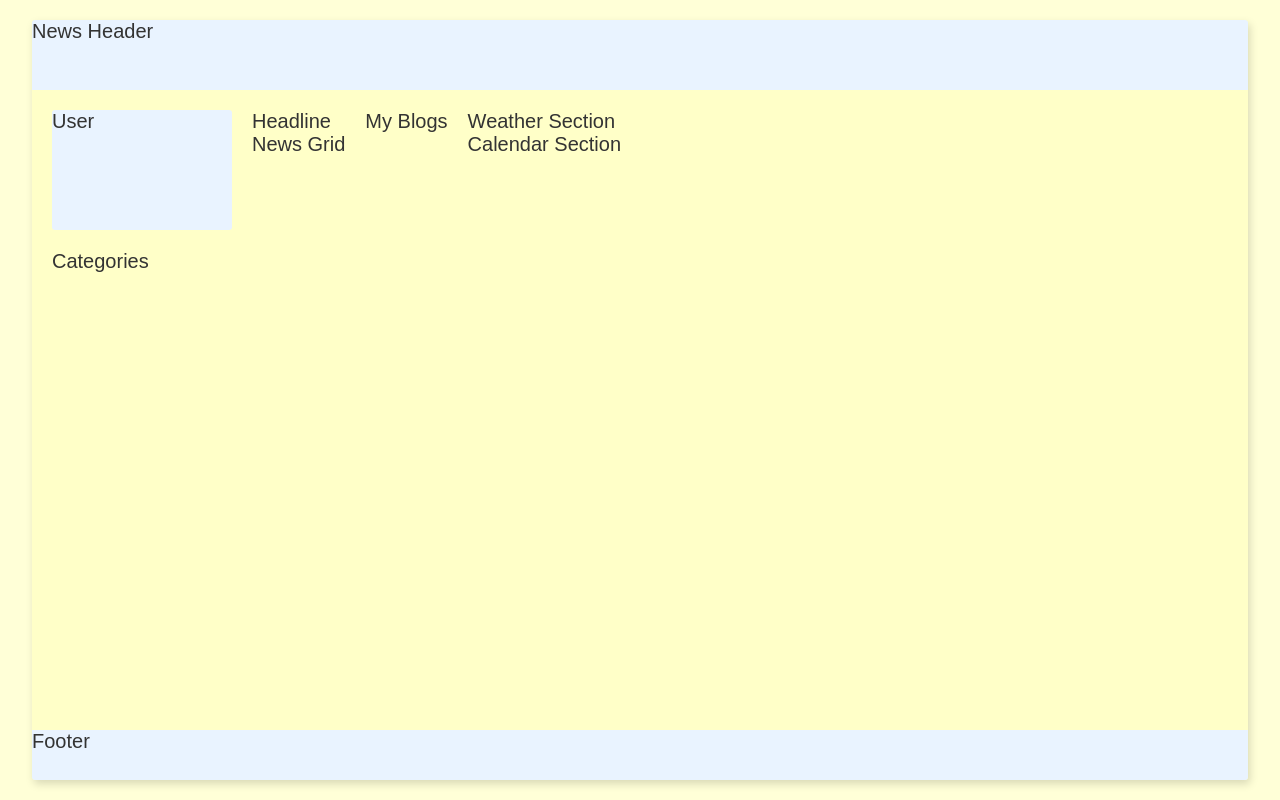
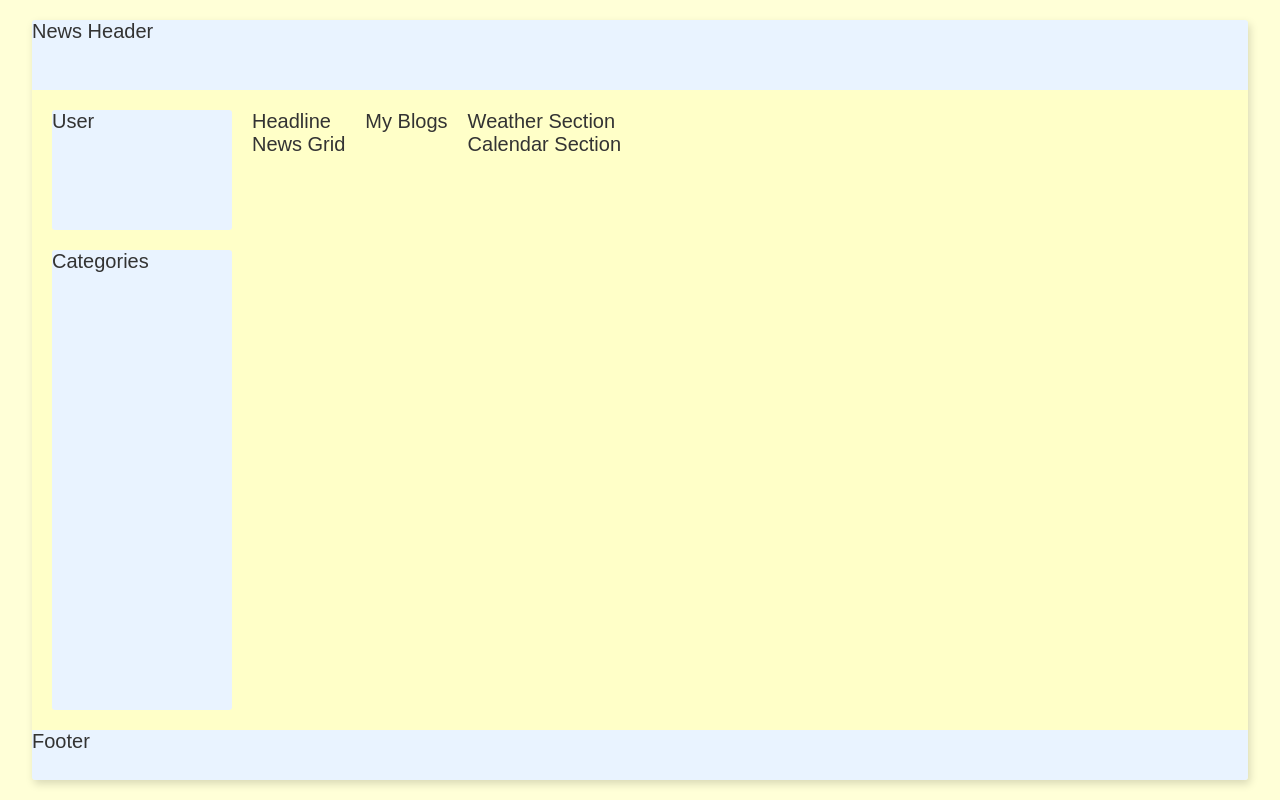
Before and after one commit to Nimira43/Atlas-News, a React (Vite) app: page / in a window 1280 px wide. Built offline with nearby package versions, Linux system fonts and the light colour scheme; a web font is replaced by a local one.

Commit message:
Styled categories

```diff
--- a/src/index.css
+++ b/src/index.css
@@ -94,6 +94,13 @@ html {
   border-radius: 0.3rem;
 }
 
+.categories {
+  width: 100%;
+  height: calc(80% - 2rem);
+  background-color: var(--support-blue-light);
+  border-radius: 0.3rem;
+}
+
 .news-footer {
   width: 100%;
   min-height: 5rem;
```
